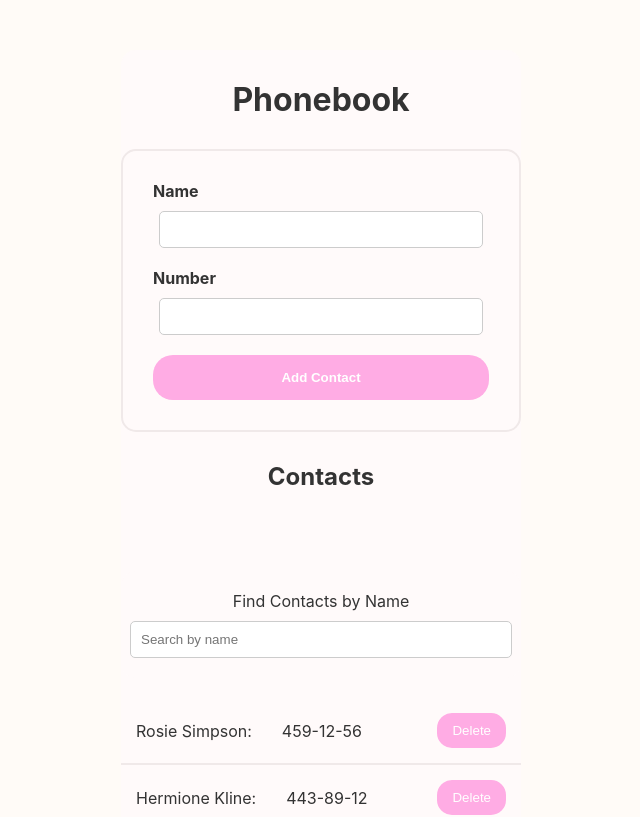
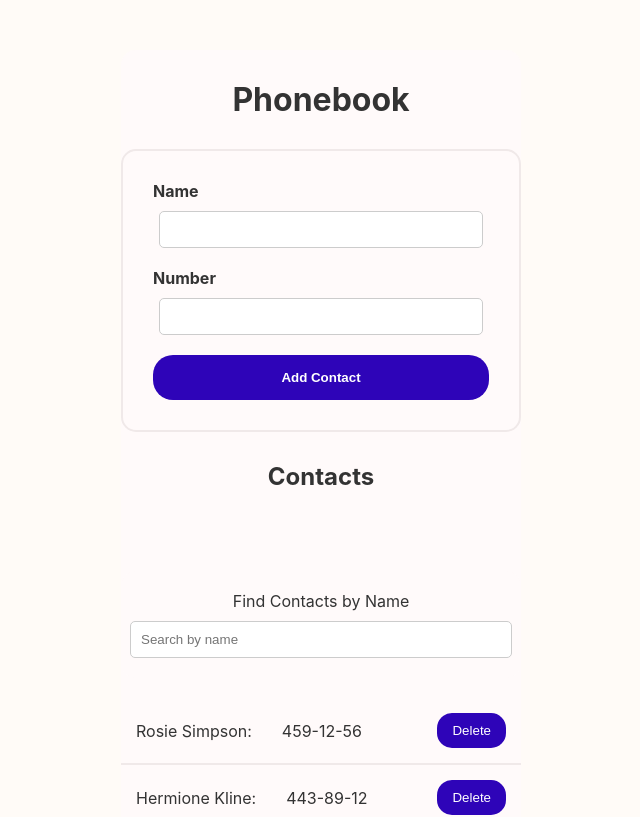
Before and after one commit to daisymilan/goit-react-hw-06-phonebook, a React (Create React App) app: page / in a window 1280 px wide. Shown: the top 817 px of the page, without its empty margins (319-959 px from the left). Built offline with nearby package versions, Linux system fonts and the light colour scheme.

Commit message:
updated css

```diff
--- a/package.json
+++ b/package.json
@@ -7,17 +7,15 @@
     "@redux-devtools/extension": "^3.3.0",
     "@reduxjs/toolkit": "^2.2.6",
     "@testing-library/jest-dom": "^5.16.3",
-    "@testing-library/react": "^16.0.0",
+    "@testing-library/react": "^12.1.4",
     "@testing-library/user-event": "^13.5.0",
     "nanoid": "^5.0.7",
     "notiflix": "^3.2.7",
     "react": "^18.1.0",
     "react-dom": "^18.1.0",
-    "react-icons": "^5.0.1",
     "react-redux": "^9.1.2",
     "react-scripts": "5.0.1",
     "redux": "^5.0.1",
-    "redux-persist": "^6.0.0",
     "web-vitals": "^2.1.3"
   },
   "scripts": {
--- a/src/components/ContactForm/ContactForm.module.css
+++ b/src/components/ContactForm/ContactForm.module.css
@@ -23,7 +23,7 @@
 
 .btnSubmit {
   padding: 15px 25px;
-  background-color: #fface4;
+  background-color: #2e04b8;
   color: #fff;
   border: none;
   border-radius: 20px;
@@ -33,6 +33,6 @@
 }
 
 .btnSubmit:hover {
-  background-color: #fca4b7;
+  background-color: #0779aa;
   transform: scale(1.05);
 }
--- a/src/components/ContactListItem/ContactListItem.module.css
+++ b/src/components/ContactListItem/ContactListItem.module.css
@@ -14,7 +14,7 @@
 
 .btnDelete {
   padding: 10px 15px;
-  background-color: #fface4;
+  background-color: #2e04b8;
   color: white;
   border: none;
   border-radius: 15px;
@@ -23,6 +23,6 @@
 }
 
 .btnDelete:hover {
-  background-color: #fca4b7;
+  background-color: #2232c3;
   transform: scale(1.05);
 }
```
Also changed, not shown: 1 other file (tests, documents, lock files or other folders).
